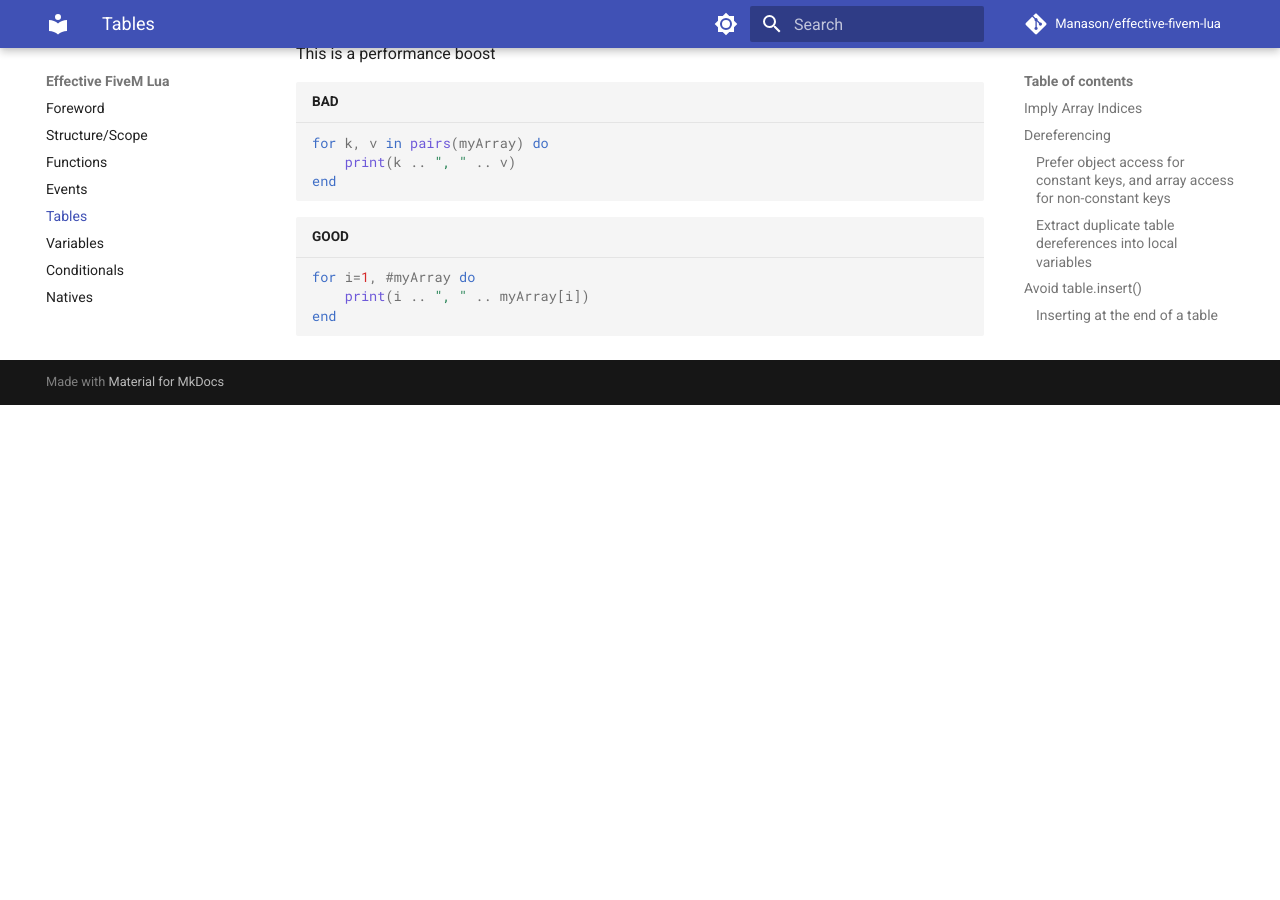
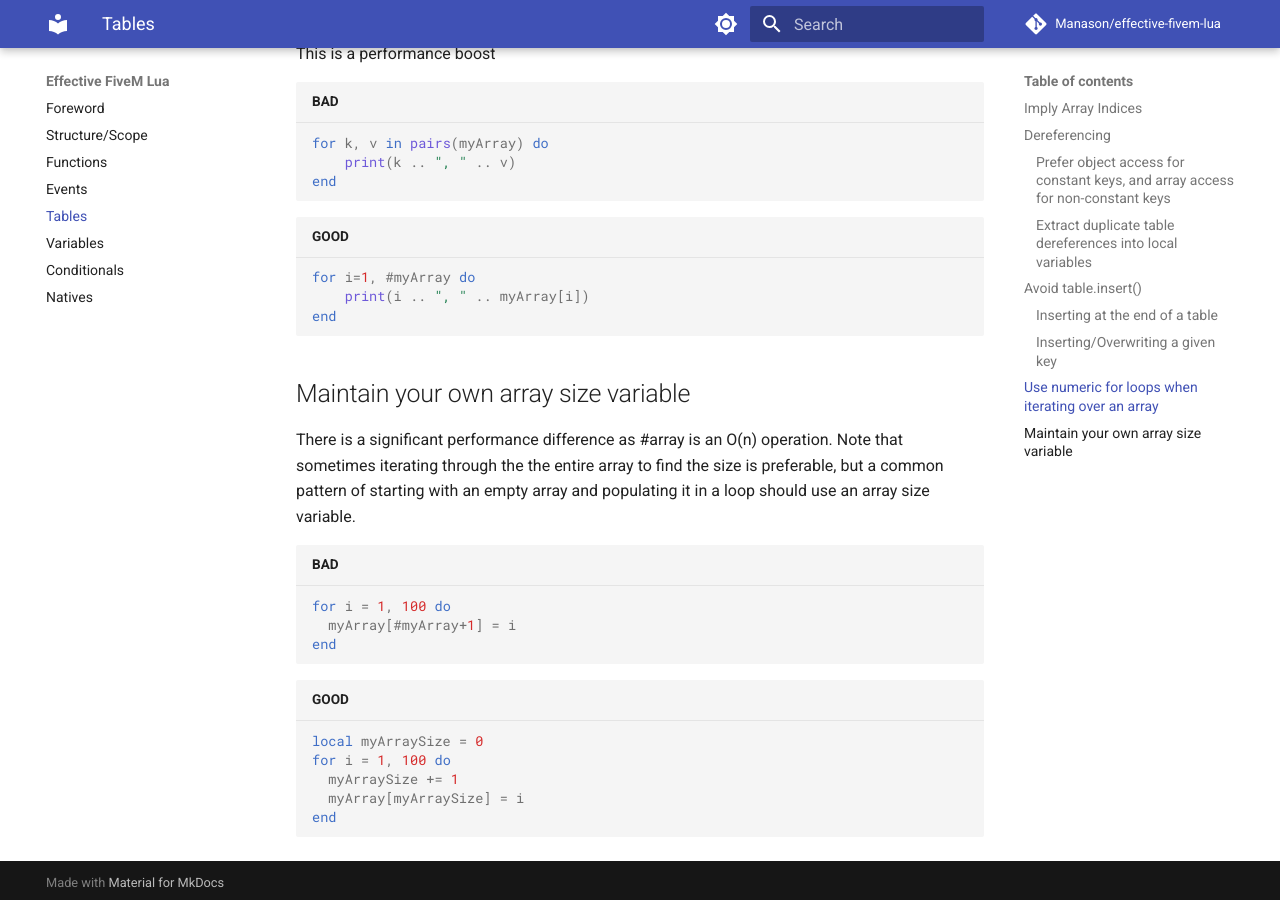
Before and after one commit to Manason/effective-fivem-lua, an MkDocs documentation site: the page built from docs/tables.md, in a window 1280 px wide and 900 px high, scrolled down 2086 px. Built offline with MkDocs 1.6.1 and Material for MkDocs 9.7.7, drawn with Linux system fonts in a browser that asks for light colours; comment, search, counter and statistics services are not loaded; before the commit the page ends 2491 px from its top, so only the background shows below that.

Commit message:
docs(tables): recommend maintaining array size variables

````diff
--- a/docs/tables.md
+++ b/docs/tables.md
@@ -73,3 +73,19 @@ for i=1, #myArray do
     print(i .. ", " .. myArray[i])
 end
 ```
+
+## Maintain your own array size variable
+There is a significant performance difference as #array is an O(n) operation. Note that sometimes iterating through the the entire array to find the size is preferable, but a common pattern of starting with an empty array and populating it in a loop should use an array size variable.
+
+```lua title="BAD"
+for i = 1, 100 do
+  myArray[#myArray+1] = i
+end
+```
+```lua title="GOOD"
+local myArraySize = 0
+for i = 1, 100 do
+  myArraySize += 1
+  myArray[myArraySize] = i
+end
+```
````
